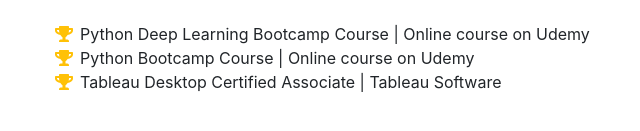
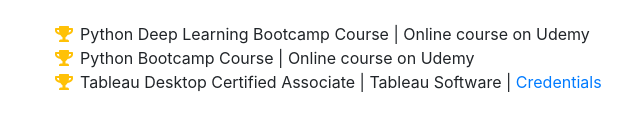
Before and after one commit to rohitnagpal92/portfolio, a website with bundled scripts: page index.html in a window 1280 px wide. Shown: the part 5040-5171 px from the top of the page, without its empty margins (280-920 px from the left). Built offline with nearby package versions, Linux system fonts and the light colour scheme; a web font is replaced by a local one.

Commit message:
Update index.html

```diff
--- a/index.html
+++ b/index.html
@@ -247,7 +247,7 @@
            Python Bootcamp Course  |  Online course on Udemy  </li>
           <li>
             <i class="fa-li fa fa-trophy text-warning"></i>
-            Tableau Desktop Certified Associate  |  Tableau Software  </li>
+            Tableau Desktop Certified Associate  |  Tableau Software  | <a href="https://www.youracclaim.com/badges/5cd43233-8258-43e1-8a56-0fea5b368dc8/linked_in_profile" class="mw-redirect" title= "Credentials">Credentials</a> </li>
         </ul>
       </div>
     </section>
```
